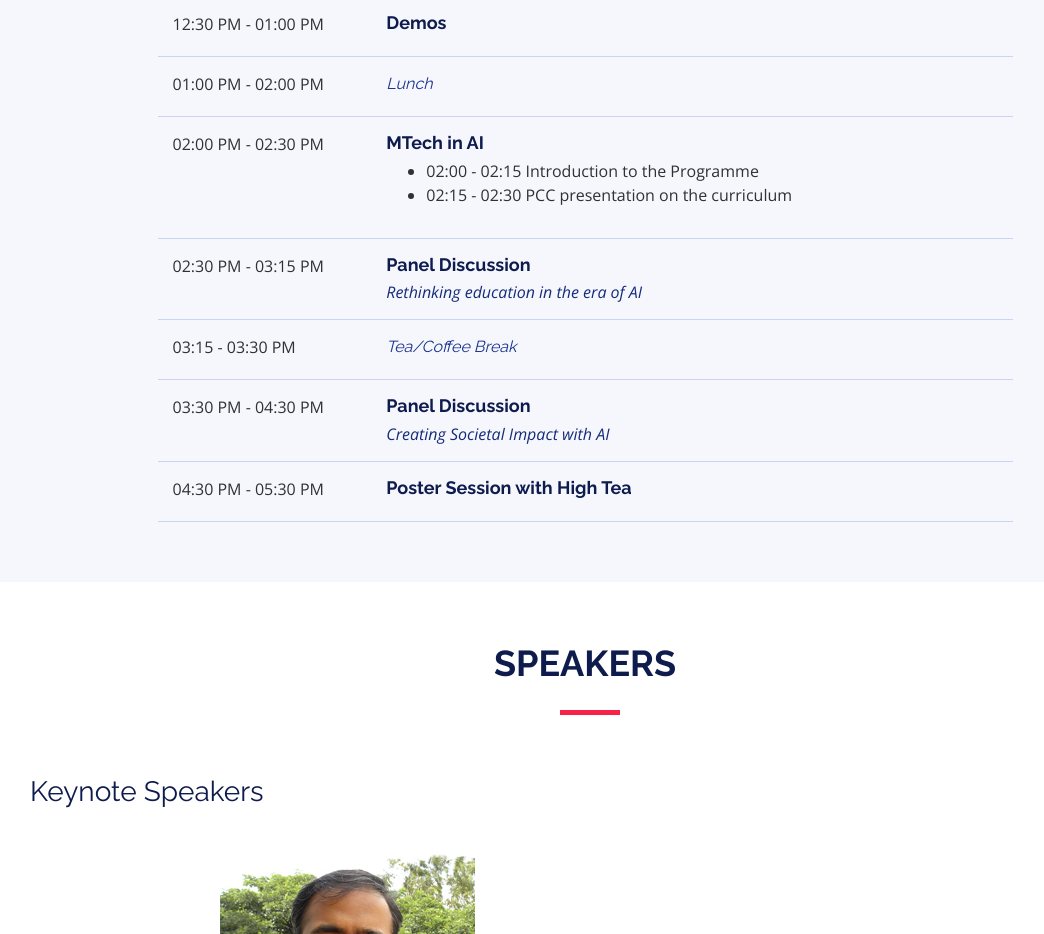
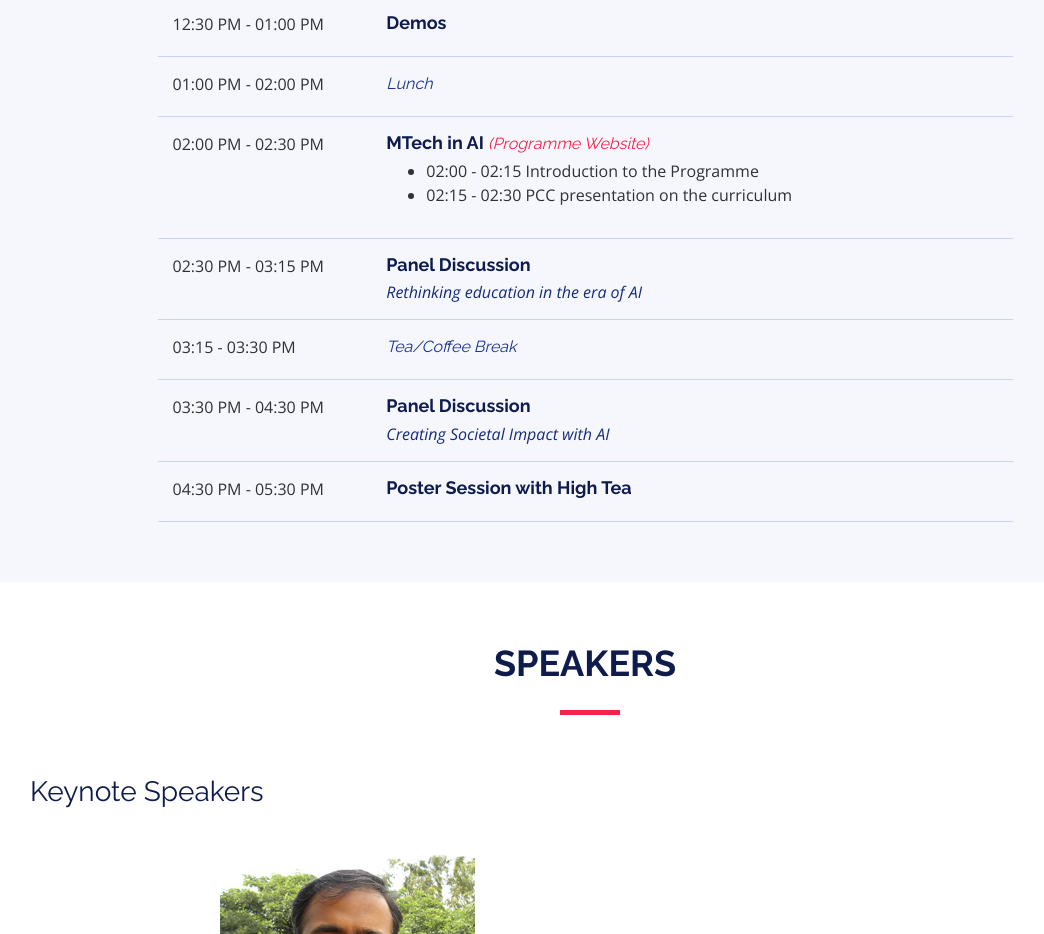
Before and after one commit to ishaan16/ai-day, a plain HTML site: page index.html in a window 1280 px wide. Shown: the part 1582-2516 px from the top of the page, without its empty margins (55-1099 px from the left). Drawn offline with nearby package versions, Linux system fonts and the light colour scheme.

Commit message:
added mtech website

```diff
--- a/index.html
+++ b/index.html
@@ -208,7 +208,7 @@
                 <!-- <div class="speaker"> -->
                 <!--   <img src="img/speakers/3.jpg" alt="Cole Emmerich"> -->
                 <!-- </div> -->
-                <h4>MTech in AI</h4>
+                <h4>MTech in AI <span><a href="https://eecs.iisc.ac.in/mtechai/">(Programme Website)</a></span></h4>
 		<p><ul style="list-style-type:disc;">
 		    <li>02:00 - 02:15 Introduction to the Programme </li>
 		    <li>02:15 - 02:30 PCC presentation on the curriculum </li>
```
